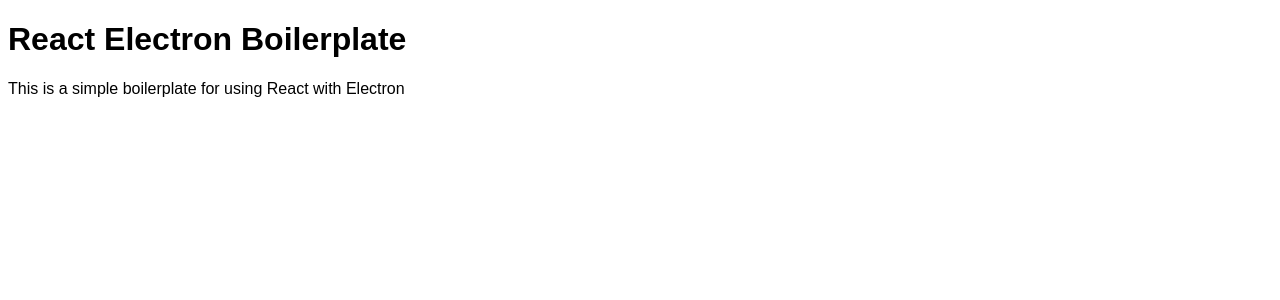
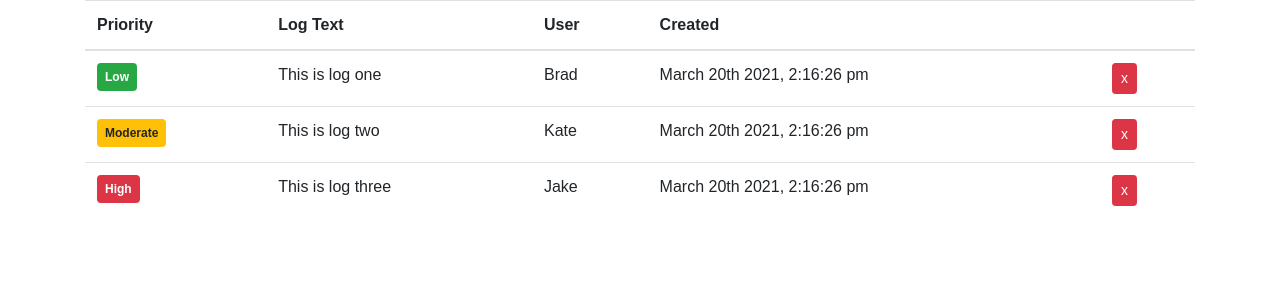
Before and after one commit to omarxadel/bug-logger, a React app: page / in a window 1280 px wide. Shown: the top 300 px of the page. Built offline with nearby package versions, Linux system fonts and the light colour scheme; the HTML template or start-up script is replaced by a standard one.

Commit message:
Create LogItems Table in App.js

```diff
--- a/src/components/App.js
+++ b/src/components/App.js
@@ -1,11 +1,52 @@
-import React from 'react'
+import { lchown } from 'original-fs'
+import React, { useState } from 'react'
+import Container from 'react-bootstrap/Container'
+import Table from 'react-bootstrap/Table'
+import LogItem from './LogItem'
 
 const App = () => {
+	const [logs, setLogs] = useState([
+		{
+			_id: 1,
+			text: 'This is log one',
+			priority: 'low',
+			user: 'Brad',
+			created: new Date().toString()
+		},
+		{
+			_id: 2,
+			text: 'This is log two',
+			priority: 'moderate',
+			user: 'Kate',
+			created: new Date().toString()
+		},
+		{
+			_id: 3,
+			text: 'This is log three',
+			priority: 'high',
+			user: 'Jake',
+			created: new Date().toString()
+		}
+	])
 	return (
-		<div className='app'>
-			<h1>React Electron Boilerplate</h1>
-			<p>This is a simple boilerplate for using React with Electron</p>
-		</div>
+		<Container>
+			<Table >
+				<thead>
+					<tr>
+						<th>Priority</th>
+						<th>Log Text</th>
+						<th>User</th>
+						<th>Created</th>
+						<th></th>
+					</tr>
+				</thead>
+				<tbody>
+					{ logs.map((log) => (
+						<LogItem key={ log._id } log={ log }/>
+					)) }
+				</tbody>
+			</Table>
+		</Container>
 	)
 }
 
--- /dev/null
+++ b/src/components/LogItem.js
@@ -0,0 +1,28 @@
+import React from 'react'
+import Moment from 'react-moment'
+import Button from 'react-bootstrap/Button'
+import Badge from 'react-bootstrap/Badge'
+
+const LogItem = ({ log: { _id, text, priority, user, created } }) => {
+    const setVariant = () => {
+        if(priority === 'high')
+            return 'danger'
+        else if(priority === 'low')
+            return 'success'
+        else
+            return 'warning'
+    }
+    return (
+        <tr>
+            <td><Badge variant={ setVariant() } className="p-2">{ priority.charAt(0).toUpperCase() + priority.slice(1) }</Badge></td>
+            <td>{ text }</td>
+            <td>{ user }</td>
+            <td><Moment format='MMMM Do YYYY, h:mm:ss a'>{ new Date(created) }</Moment></td>
+            <td>
+                <Button variant='danger' size='sm'>x</Button>
+            </td>
+        </tr>
+    )
+}
+
+export default LogItem
--- a/src/index.js
+++ b/src/index.js
@@ -1,6 +1,7 @@
 import React from 'react'
 import { render } from 'react-dom'
 import App from './components/App'
+import 'bootstrap/dist/css/bootstrap.min.css'
 import './App.css'
 
 // Since we are using HtmlWebpackPlugin WITHOUT a template, we should create our own root node in the body element before rendering into it
```
